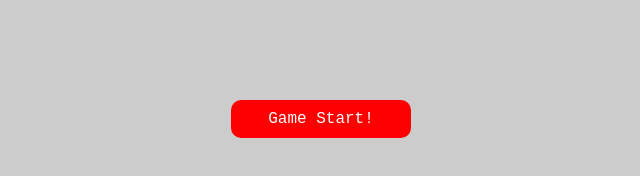
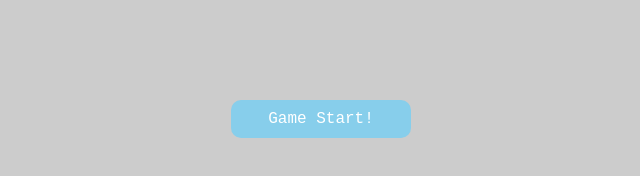
Before and after one commit to kouta1206/NumberGuessGame, a plain HTML site: page index.html in a window 1280 px wide. Shown: the whole page, without its empty margins (319-959 px from the left). Drawn offline with Linux system fonts and the light colour scheme.

Commit message:
update file

```diff
--- a/style.css
+++ b/style.css
@@ -30,7 +30,7 @@ body {
 
 .btn {
   cursor: pointer;
-  background: red;
+  background: skyblue;
   width: 120px;
   text-align: center;
   color: #fff;
```
